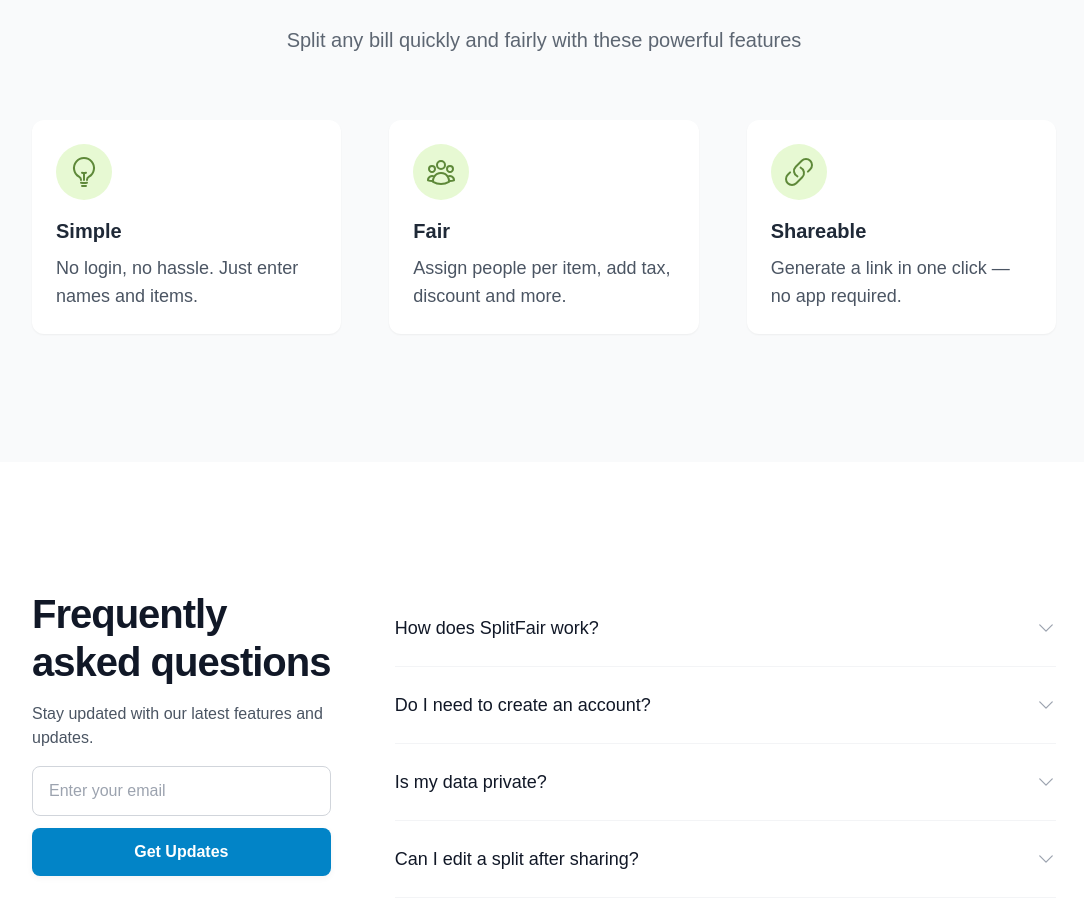
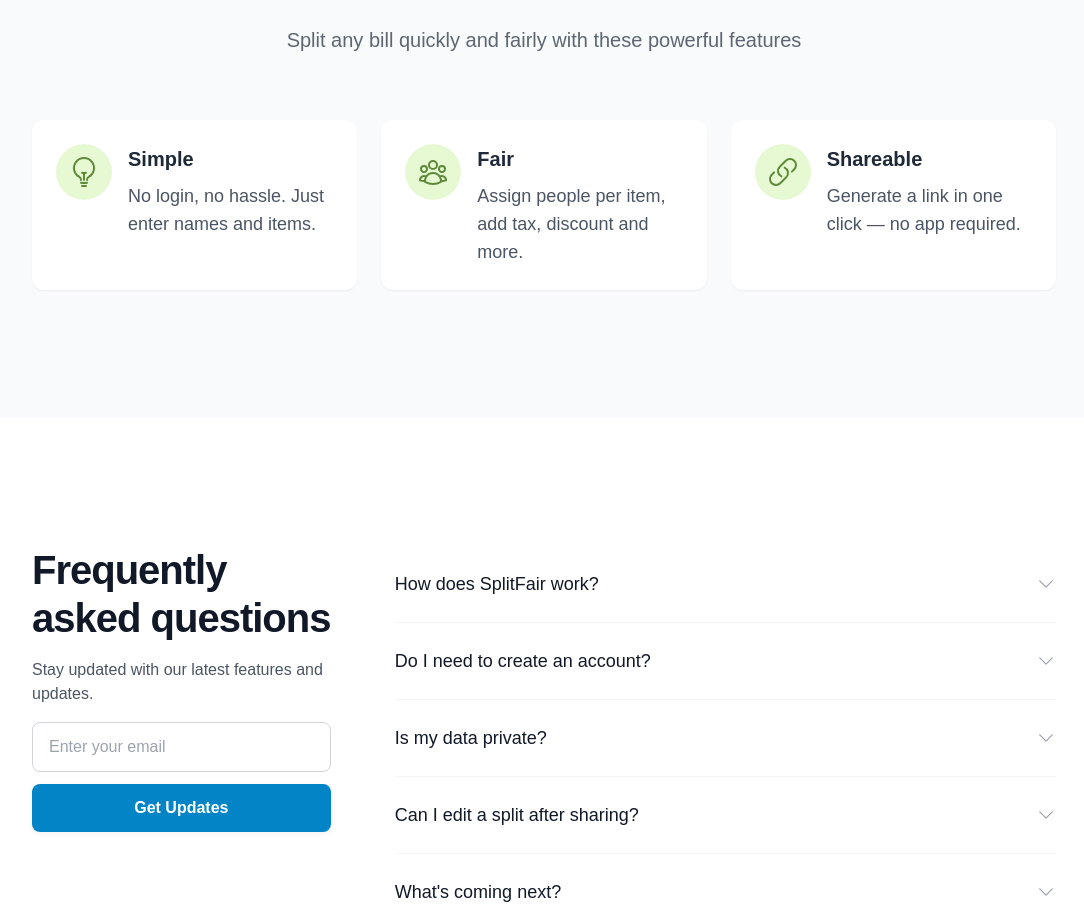
Before and after one commit to ichkrub/billsplit_app, a React (Vite) app: page / in a window 1280 px wide. Shown: the part 1114-2031 px from the top of the page, without its empty margins (96-1180 px from the left). Built offline with nearby package versions, Linux system fonts and the light colour scheme; no server answers; a web font is replaced by a local one.

Commit message:
Update Benefit card layout on the landing page

```diff
--- a/src/pages/landing/LandingPage.tsx
+++ b/src/pages/landing/LandingPage.tsx
@@ -41,7 +41,7 @@ const faqs = [
 	},
 	{
 		q: "What's coming next?",
-		a: 'Group features, history, and more!',
+		a: 'Group features, history, OCR, and more!',
 	},
 ]
 
@@ -136,14 +136,14 @@ const LandingPage = () => {
 						</div>
 					</motion.div>
 
-					<div className={`grid grid-cols-1 md:grid-cols-3 ${styleGuide.spacing.gap.xl} max-w-5xl mx-auto`}>
+					<div className={`grid grid-cols-1 md:grid-cols-3 gap-6 max-w-5xl mx-auto`}>
 						{benefits.map((b, i) => (
 							<div
 								key={i}
 								className={`${styleGuide.components.card.base} ${styleGuide.components.card.hover}`}
 							>
-								<div className="flex flex-col gap-4">
-									<div className="bg-secondary-100 p-3 rounded-full w-fit">
+								<div className="flex items-start gap-4">
+									<div className="bg-secondary-100 p-3 rounded-full shrink-0">
 										{b.icon}
 									</div>
 									<div>
```
